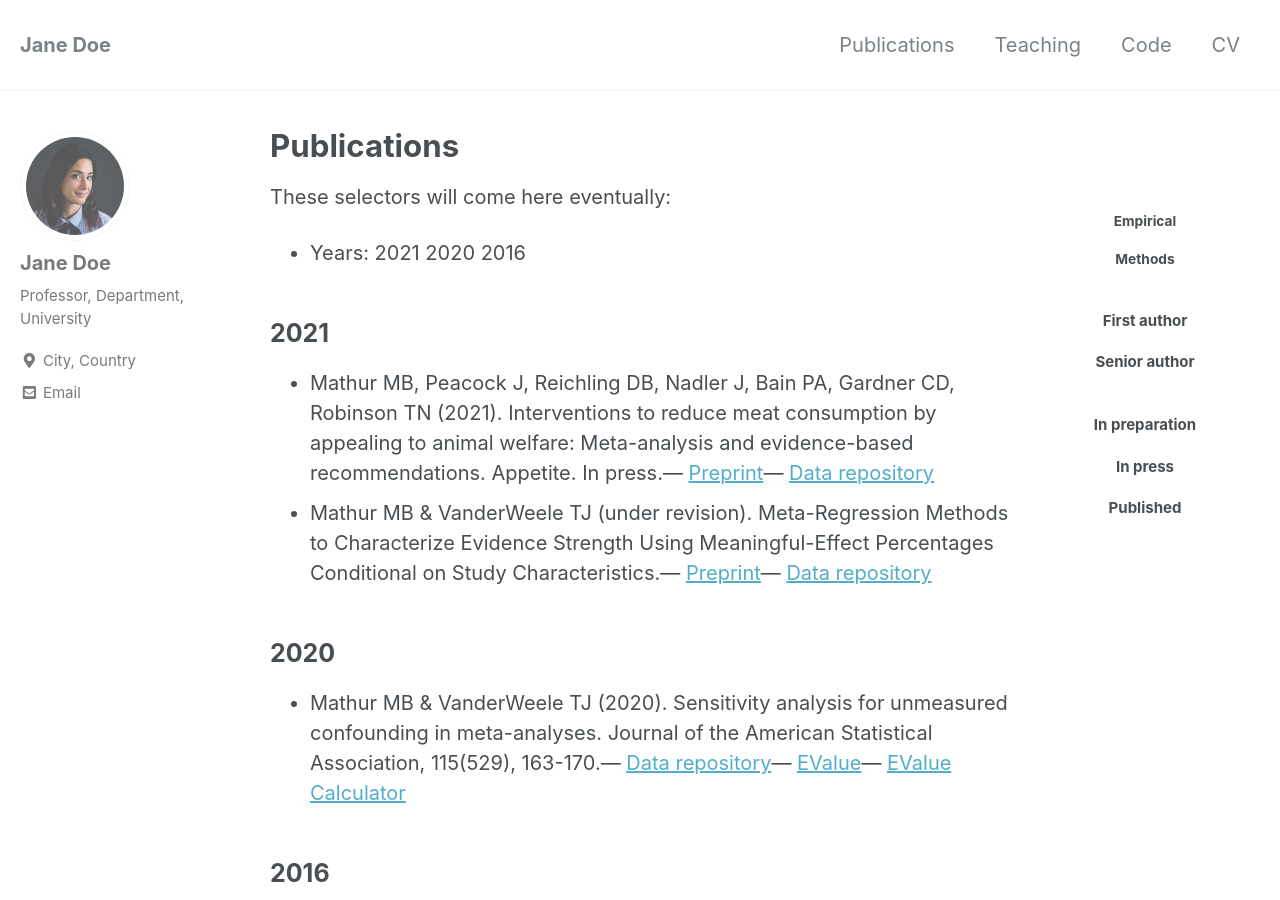
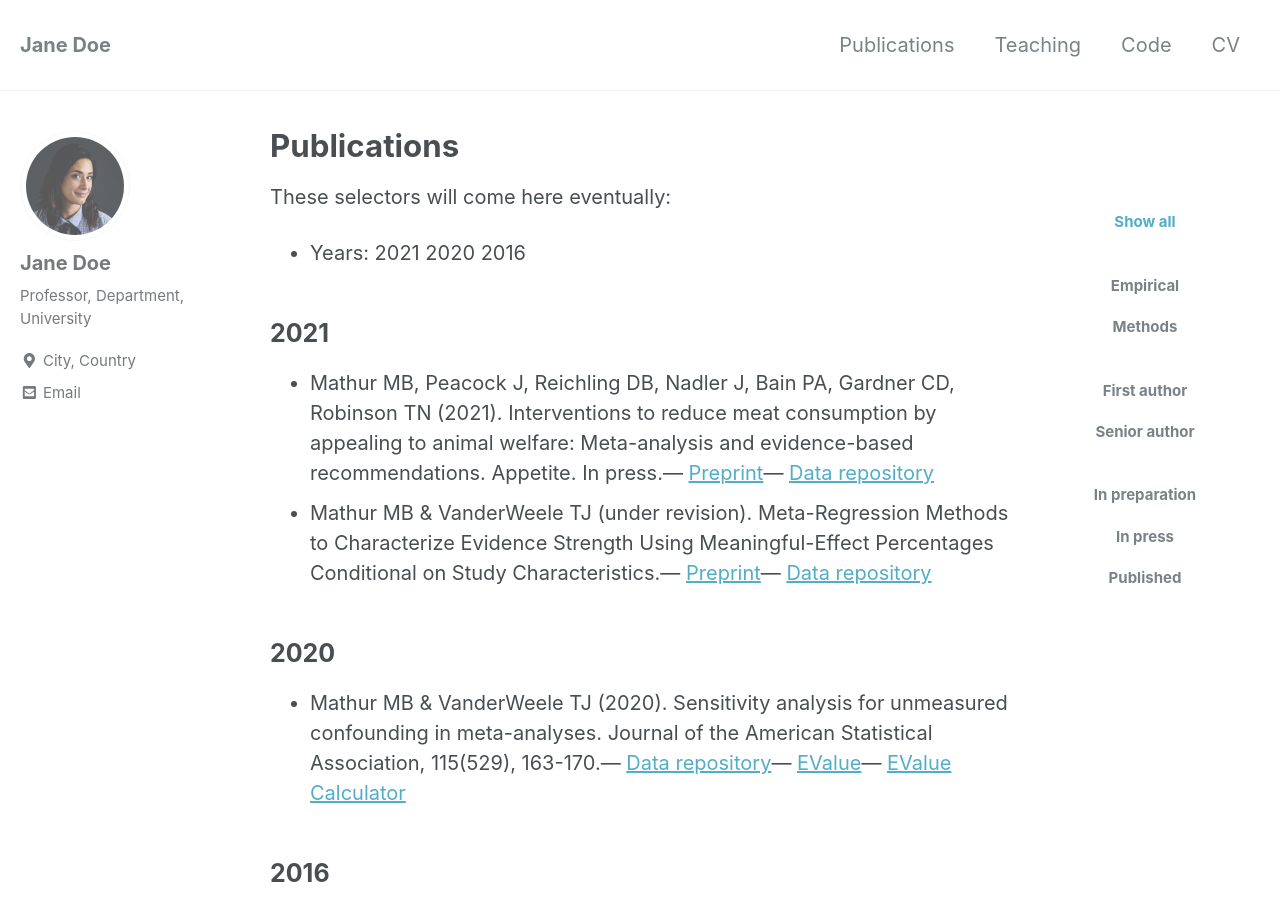
Before and after one commit to psolymos/academic-website-template, a Jekyll site: the page built from publications/index.md, in a window 1280 px wide and 900 px high. Built offline with Jekyll 4.4.1, drawn with Linux system fonts in a browser that asks for light colours; nearby versions of some CDN libraries; comment, search, counter and statistics services are not loaded.

Commit message:
btn colors
Signed-off-by: Peter Solymos <psolymos@gmail.com>

```diff
--- a/_sass/minimal-mistakes/_buttons.scss
+++ b/_sass/minimal-mistakes/_buttons.scss
@@ -95,4 +95,13 @@
   &--small {
     font-size: $type-size-7;
   }
+
+  /* selected/unselected button */
+  &--unselected {
+    color: $primary-color;
+  }
+  &--selected {
+    color: $info-color;
+  }
+
 }
--- a/publications/index.md
+++ b/publications/index.md
@@ -5,10 +5,10 @@ author_profile: true
 ---
 
 <aside class="sidebar__control sticky">
-
-  <p>{% for v in site.data.categories.publications.types %}<div class="btn btn--small select-type-{{ v.id }}">{{ v.name }}</div>{% endfor %}</p>
-  <p>{% for v in site.data.categories.publications.authorship %}<div class="btn select-type-{{ v.id }}">{{ v.name }}</div>{% endfor %}</p>
-  <p>{% for v in site.data.categories.publications.status %}<div class="btn select-type-{{ v.id }}">{{ v.name }}</div>{% endfor %}</p>
+  <p><div class="btn btn--selected select-all">Show all</div></p>
+  <p>{% for v in site.data.categories.publications.types %}<div class="btn btn--unselected select-type-{{ v.id }}">{{ v.name }}</div>{% endfor %}</p>
+  <p>{% for v in site.data.categories.publications.authorship %}<div class="btn btn--unselected select-type-{{ v.id }}">{{ v.name }}</div>{% endfor %}</p>
+  <p>{% for v in site.data.categories.publications.status %}<div class="btn btn--unselected select-type-{{ v.id }}">{{ v.name }}</div>{% endfor %}</p>
 
 </aside>
 
```
